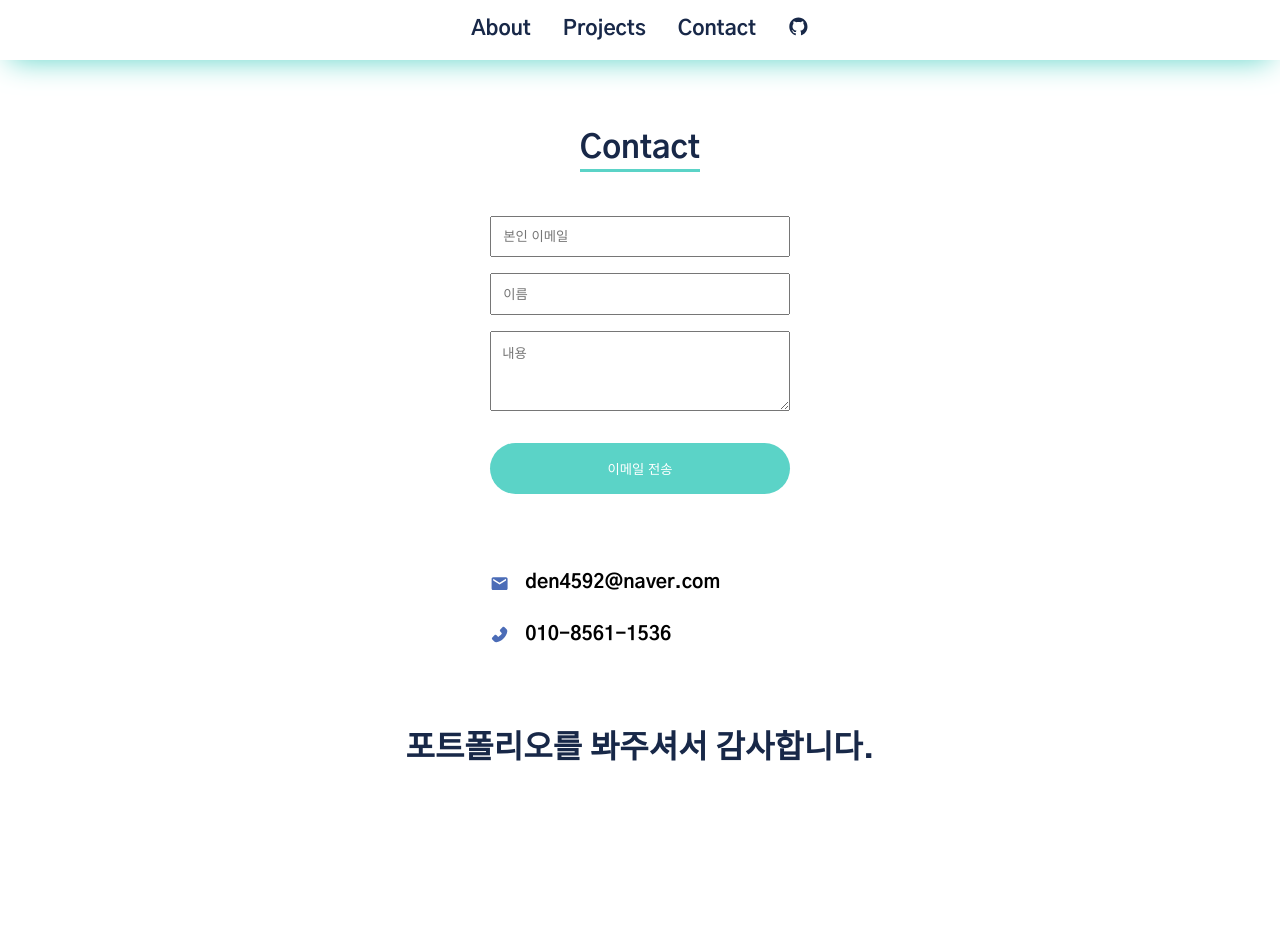
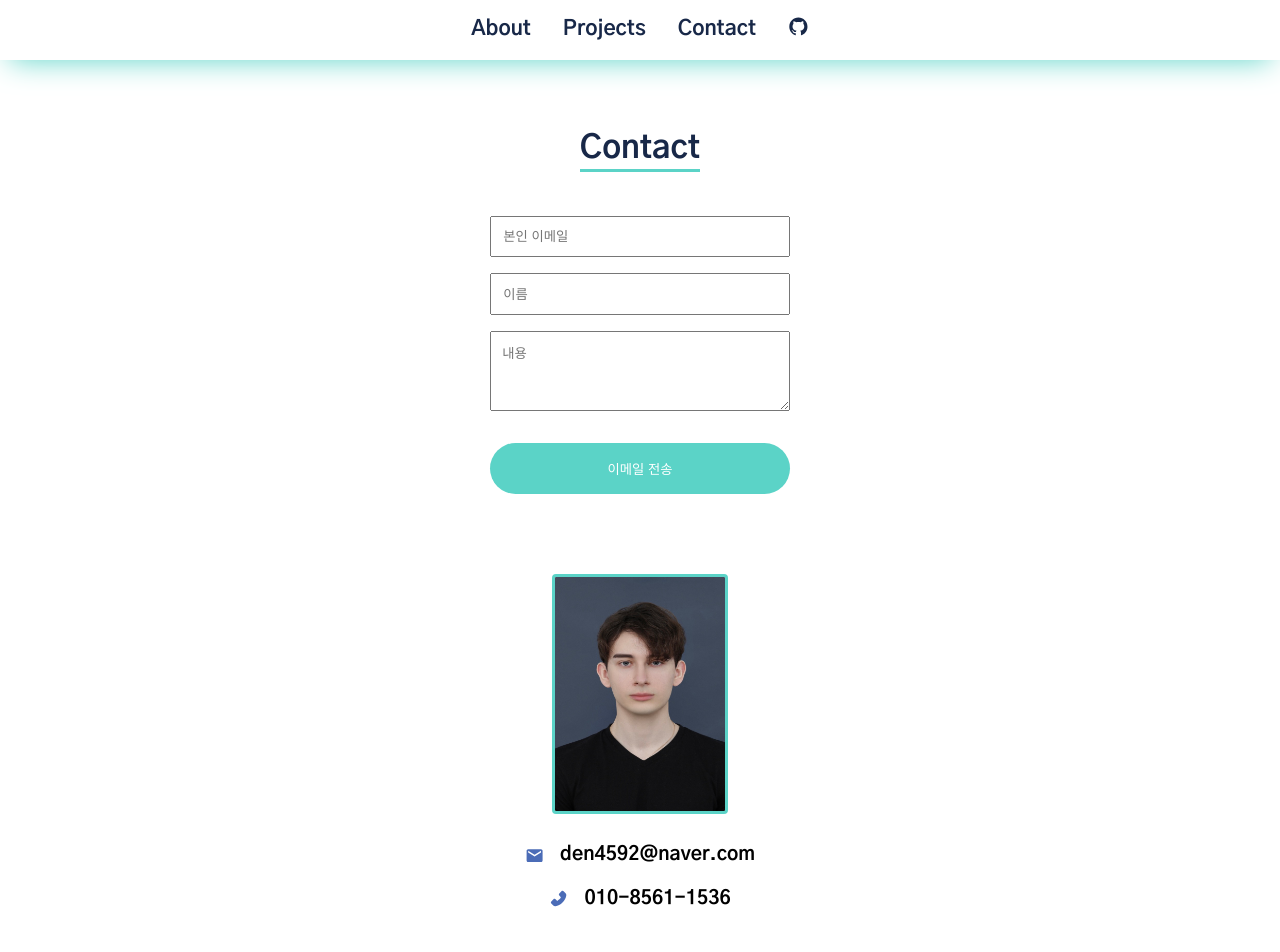
Before and after one commit to den4592/ilya-portfolio, a React (Create React App) app: page /contact in a window 1280 px wide. Shown: the top 952 px of the page. Built offline with nearby package versions, Linux system fonts and the light colour scheme.

Commit message:
add selfi & change projects font style

```diff
--- a/src/css/style.css
+++ b/src/css/style.css
@@ -188,8 +188,9 @@ nav {
       box-shadow: rgba(0, 0, 0, 0.25) 0px 54px 55px, rgba(0, 0, 0, 0.12) 0px -12px 30px, rgba(0, 0, 0, 0.12) 0px 4px 6px, rgba(0, 0, 0, 0.17) 0px 12px 13px, rgba(0, 0, 0, 0.09) 0px -3px 5px; }
       .projects .items li:hover {
         cursor: pointer;
-        transform: scale(1.1);
-        opacity: 0.7; }
+        transform: scale(1.1); }
+        .projects .items li:hover .inner-text h2 {
+          color: #5bd3c7; }
       .projects .items li img {
         width: 100%;
         height: 8.5rem;
@@ -204,7 +205,7 @@ nav {
         align-items: center;
         text-align: center; }
         .projects .items li .inner-text h2 {
-          color: #182848; }
+          color: #4b6cb7; }
 
 .project-content {
   margin-top: 7rem;
@@ -300,12 +301,22 @@ nav {
   .contact .contacts {
     width: 100%;
     max-width: 300px;
-    margin: 0 auto; }
+    margin: 0 auto;
+    margin-top: 3rem; }
+    .contact .contacts .selfi {
+      display: flex;
+      justify-content: center; }
+      .contact .contacts .selfi img {
+        width: 11rem;
+        height: 15rem;
+        border: 3px solid #5bd3c7;
+        border-radius: 4px; }
     .contact .contacts .item {
       display: flex;
       align-items: center;
+      justify-content: center;
       line-height: 0;
-      margin-top: 3rem; }
+      margin-top: 2rem; }
       .contact .contacts .item span {
         font-size: 1.2rem; }
         .contact .contacts .item span:nth-child(1) {
@@ -314,7 +325,7 @@ nav {
         .contact .contacts .item span:nth-child(2) {
           font-weight: 700; }
     .contact .contacts .item + .item {
-      margin-top: 2rem; }
+      margin-top: 1.5rem; }
   .contact h2 {
     padding-top: 5rem;
     line-height: 3rem;
--- a/src/helpers/ProjectList.js
+++ b/src/helpers/ProjectList.js
@@ -6,7 +6,7 @@ import wedding_invitation from "../assets/img/wedding_invitation.png";
 
 export const ProjectList = [
   {
-    title: "clnk - 인턴십",
+    title: "clnk - Internship",
     text: "학교에서 주최하는 산학협동인턴십으로 (주)버즈비터즈 사에서 약 4개월 동안 '클링크' 및 'SecondWay Studio' 웹 사이트 개발을 했습니다. SecondWay Studio 웹 사이트는 현재 다운 상태입니다. ",
     img: clnk,
     build_stack: ["HTML", "CSS", "JavaScript"],
@@ -20,7 +20,7 @@ export const ProjectList = [
     link: "https://world-countries-data.netlify.app",
   },
   {
-    title: "첫 포트폴리오",
+    title: "First Portfolio",
     text: "리액트와 styled-components를 이용하여 저의 첫 포트폴리오 웹 사이트를 개발하였습니다. 처음으로 애니메이션을 구현해보았고, 그와 관련된 각종 라이브러리들을 사용해본 경험을 가졌습니다.",
     img: first_portfolio,
     build_stack: ["React", "styled-components"],
@@ -34,7 +34,7 @@ export const ProjectList = [
     link: "https://www.memorystrike.com",
   },
   {
-    title: "모바일 청첩장",
+    title: "Mobile Wedding Invitation",
     text: "지인의 부탁으로 모바일 청첩장을 구현하게 되었습니다. 방명록 기능 때문에 데이터베이스와 서버가 필요하게 되어 아키텍처를 클라이언트(React-배포:Netlify) / 서버(Express.js-배포:Heroku) 구조로 분할 후 개발을 진행하였습니다. 각정 애니메이션 효과들은 gsap을 통해 구현하였습니다.",
     img: wedding_invitation,
     build_stack: ["MongoDB", "Express.js", "React", "Node.js", "gsap"],
--- a/src/pages/Contact.js
+++ b/src/pages/Contact.js
@@ -2,6 +2,7 @@ import { useState, useRef } from "react";
 import { MdEmail } from "react-icons/md";
 import { AiFillPhone } from "react-icons/ai";
 import emailjs from "@emailjs/browser";
+import selfi from "../assets/img/selfi.jpeg";
 
 const Contact = () => {
   const form = useRef();
@@ -71,6 +72,10 @@ const Contact = () => {
             </button>
           </form>
           <div className="contacts">
+            <div className="selfi">
+              <img src={selfi} />
+            </div>
+
             <div className="email item">
               <span>
                 <MdEmail />
@@ -84,7 +89,6 @@ const Contact = () => {
               <span>010-8561-1536</span>
             </div>
           </div>
-          <h2 className="title-black">포트폴리오를 봐주셔서 감사합니다.</h2>
         </div>
       </div>
     </section>
--- a/src/scss/components/_About.scss
+++ b/src/scss/components/_About.scss
@@ -7,6 +7,7 @@
 
   .self-introduction {
     list-style: none;
+
     // word-break: keep-all;
     li {
       font-size: 1.1rem;
--- a/src/scss/components/_Contact.scss
+++ b/src/scss/components/_Contact.scss
@@ -44,11 +44,24 @@
     width: 100%;
     max-width: 300px;
     margin: 0 auto;
+    margin-top: 3rem;
+    .selfi {
+      display: flex;
+      justify-content: center;
+      img {
+        width: 11rem;
+        height: 15rem;
+        border: 3px solid $mint;
+        border-radius: 4px;
+      }
+    }
+
     .item {
       display: flex;
       align-items: center;
+      justify-content: center;
       line-height: 0;
-      margin-top: 3rem;
+      margin-top: 2rem;
       span {
         font-size: 1.2rem;
         &:nth-child(1) {
@@ -61,7 +74,7 @@
       }
     }
     .item + .item {
-      margin-top: 2rem;
+      margin-top: 1.5rem;
     }
   }
   h2 {
```
Also changed, not shown: src/scss/components/_Projects.scss (+6 -2 lines), src/assets/img/selfi.jpeg (added).
